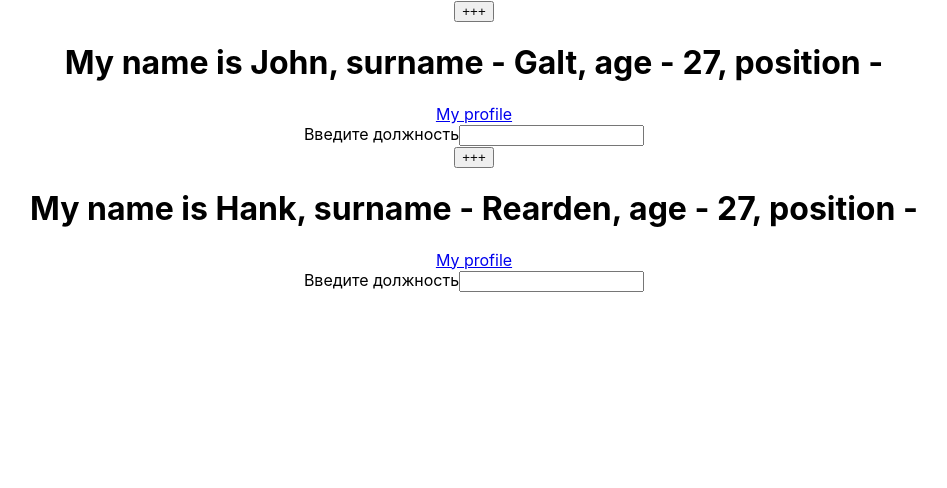
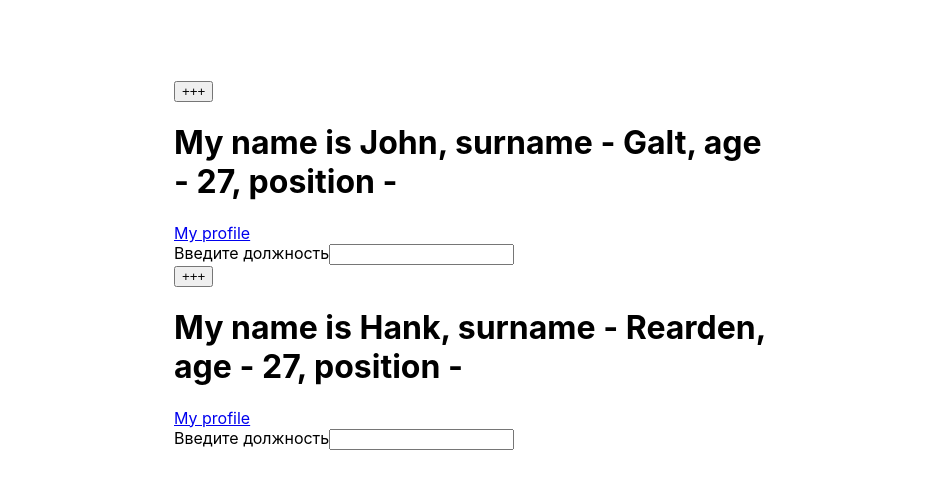
Before and after one commit to John-Galt-Pro/learn-state-in-React, a React (Create React App) app: page / in a window 1280 px wide. Shown: the top 488 px of the page, without its empty margins (166-1113 px from the left). Built offline with nearby package versions, Linux system fonts and the light colour scheme.

Commit message:
learn Style Components

```diff
--- a/package.json
+++ b/package.json
@@ -9,6 +9,7 @@
     "react": "^18.2.0",
     "react-dom": "^18.2.0",
     "react-scripts": "5.0.1",
+    "styled-components": "^5.3.9",
     "web-vitals": "^2.1.4"
   },
   "scripts": {
--- a/src/App.js
+++ b/src/App.js
@@ -1,4 +1,6 @@
-import { Component} from 'react';
+import { Component } from 'react';
+
+import styled from 'styled-components'
 
 import './App.css';
 
@@ -46,12 +48,17 @@ class WhoAmI extends Component {
 	}
 }
 
+const Wrapper = styled.div`
+	width: 600px;
+	margin: 80px auto 0 auto;
+`;
+
 function App() {
   return (
-    <div className="App">
+    <Wrapper>
 		<WhoAmI name="John" surname="Galt" link="facebook.com"/>
 		<WhoAmI name="Hank" surname="Rearden" link="instagram.com"/>
-    </div>
+    </Wrapper>
   );
 }
 
```
Also changed, not shown: 1 other file (tests, documents, lock files or other folders).
